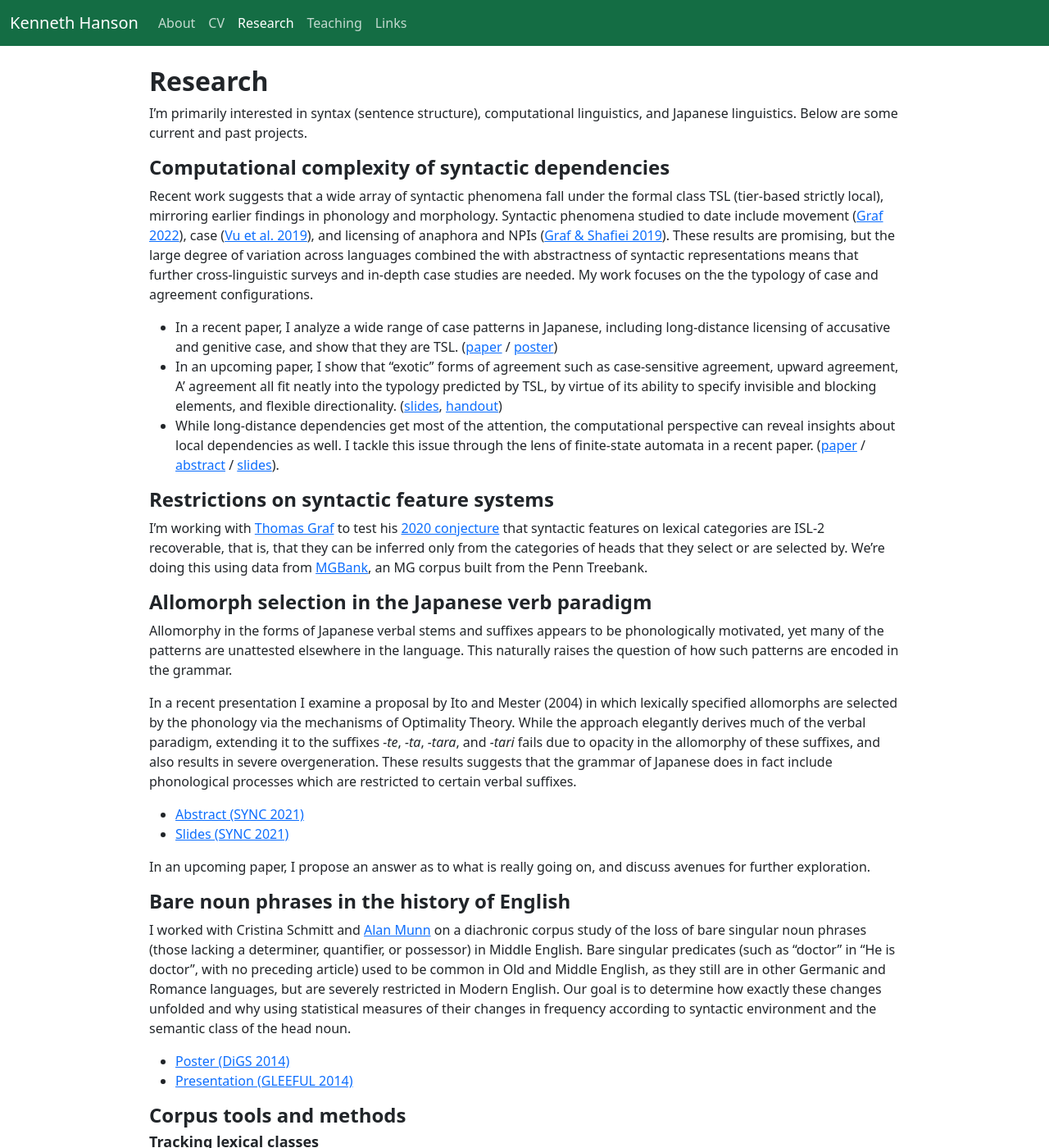
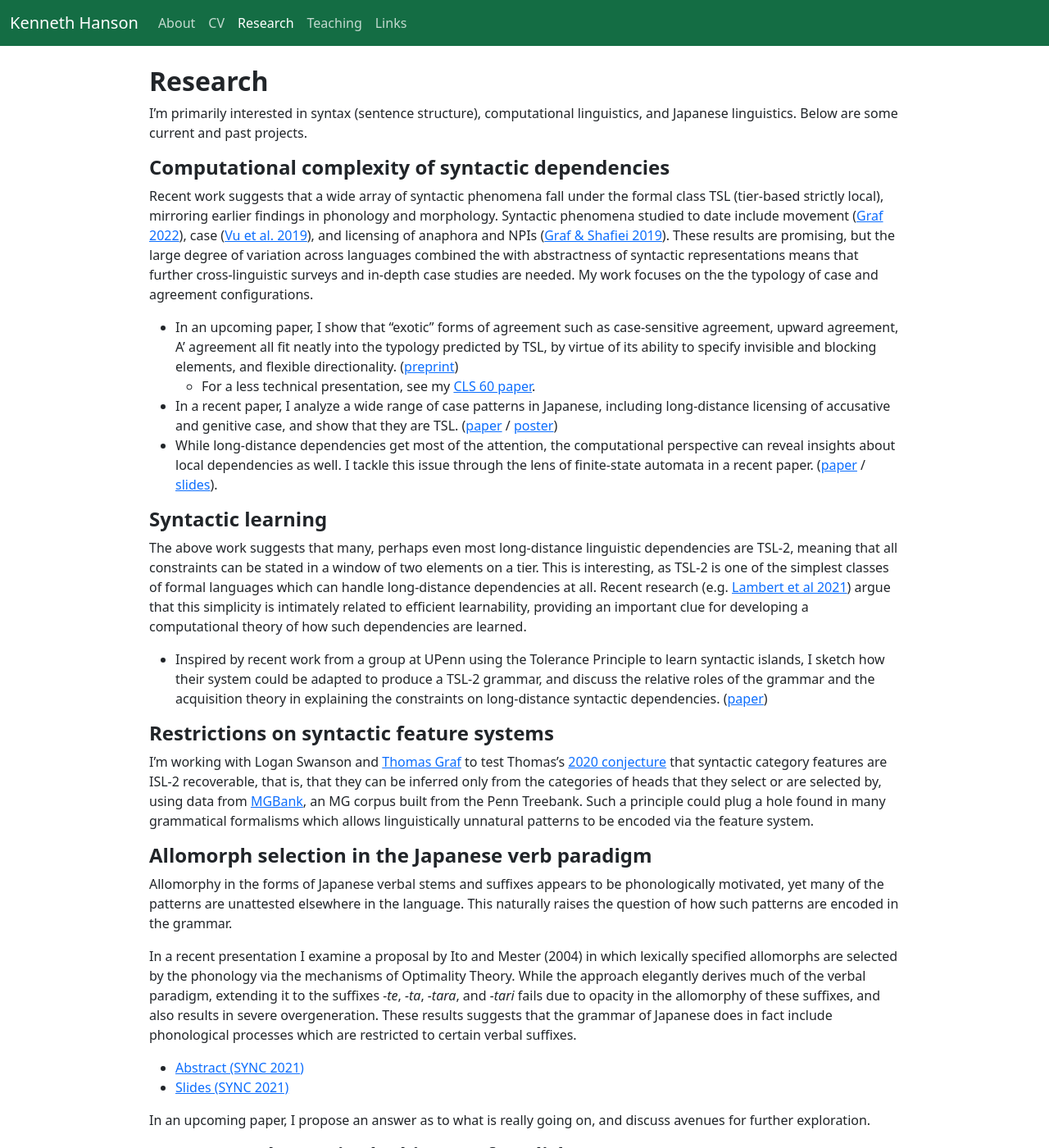
Before and after one commit to khanson679/khanson679.github.io, a Jekyll site: the page built from research.md, in a window 1280 px wide and 1400 px high. Shown: the whole window at 82% size. Built offline with Jekyll 4.4.1, drawn with Linux system fonts in a browser that asks for light colours; some of the changed text lies outside the part shown.

Commit message:
Update research page. Minor fixes.

```diff
--- a/research.md
+++ b/research.md
@@ -9,27 +9,37 @@ I'm primarily interested in syntax (sentence structure), computational linguisti
 
 ## Computational complexity of syntactic dependencies
 
-Recent work suggests that a wide array of syntactic phenomena fall under the formal class TSL (tier-based strictly local), mirroring earlier findings in phonology and morphology. Syntactic phenomena studied to date include movement ([Graf 2022][graf2022-typology]), case ([Vu et al. 2019][vu.etal2019]), and licensing of anaphora and NPIs ([Graf & Shafiei 2019][graf.shafiei2019]). These results are promising, but the large degree of variation across languages combined the with abstractness of syntactic representations means that further cross-linguistic surveys and in-depth case studies are needed. My work focuses on the the typology of case and agreement configurations.
+Recent work suggests that a wide array of syntactic phenomena fall under the formal class TSL (tier-based strictly local), mirroring earlier findings in phonology and morphology. Syntactic phenomena studied to date include movement ([Graf 2022][graf2022-movement]), case ([Vu et al. 2019][vu.etal2019]), and licensing of anaphora and NPIs ([Graf & Shafiei 2019][graf.shafiei2019]). These results are promising, but the large degree of variation across languages combined the with abstractness of syntactic representations means that further cross-linguistic surveys and in-depth case studies are needed. My work focuses on the the typology of case and agreement configurations.
 
+- In an upcoming paper, I show that "exotic" forms of agreement such as case-sensitive agreement, upward agreement, A' agreement all fit neatly into the typology predicted by TSL, by virtue of its ability to specify invisible and blocking elements, and flexible directionality. ([preprint](/files/hanson-ms-tsl-agreement.pdf))
+    - For a less technical presentation, see my [CLS 60 paper](/files/hanson-cls60-tier-based-agreement.pdf).
 - In a recent paper, I analyze a wide range of case patterns in Japanese, including long-distance licensing of accusative and genitive case, and show that they are TSL. ([paper][jpn-case] / [poster][jpn-case-poster])
-- In an upcoming paper, I show that "exotic" forms of agreement such as case-sensitive agreement, upward agreement, A' agreement all fit neatly into the typology predicted by TSL, by virtue of its ability to specify invisible and blocking elements, and flexible directionality. ([slides][tsl-agreement-slides], [handout][tsl-agreement-ho])
-- While long-distance dependencies get most of the attention, the computational perspective can reveal insights about local dependencies as well. I tackle this issue through the lens of finite-state automata in a recent paper. ([paper][sl-in-syntax] / [abstract][sl-in-syntax-abstract] / [slides][sl-in-syntax-slides]).
+- While long-distance dependencies get most of the attention, the computational perspective can reveal insights about local dependencies as well. I tackle this issue through the lens of finite-state automata in a recent paper. ([paper][sl-in-syntax] / [slides][sl-in-syntax-slides]).
 
 [sl-in-syntax]: /files/hanson-cls59-sl-in-syntax.pdf
 [sl-in-syntax-slides]: /files/hanson-cls59-slides.pdf
-[sl-in-syntax-abstract]: /files/hanson-cls59-abstract.pdf
 [jpn-case]: https://scholarworks.umass.edu/scil/vol6/iss1/4
 [jpn-case-poster]: /files/hanson-scil2023-poster.pdf
-[tsl-agreement-slides]: /files/hanson-nyubb2023-agreement-slides.pdf
-[tsl-agreement-ho]: /files/hanson-nyubb2023-agreement-ho.pdf
-[graf2022-typology]: https://aclanthology.org/2022.scil-1.15/
+[graf2022-movement]: https://aclanthology.org/2022.scil-1.15/
 [graf.shafiei2019]: https://aclanthology.org/W19-0121/
 [vu.etal2019]: https://aclanthology.org/W19-0127/
 
 
+## Syntactic learning
+
+The above work suggests that many, perhaps even most long-distance linguistic dependencies are TSL-2, meaning that all constraints can be stated in a window of two elements on a tier.
+This is interesting, as TSL-2 is one of the simplest classes of formal languages which can handle long-distance dependencies at all.
+Recent research (e.g. [Lambert et al 2021][lambert.etal2021]) argue that this simplicity is intimately related to efficient learnability, providing an important clue for developing a computational theory of how such dependencies are learned.
+
+- Inspired by recent work from a group at UPenn using the Tolerance Principle to learn syntactic islands, I sketch how their system could be adapted to produce a TSL-2 grammar, and discuss the relative roles of the grammar and the acquisition theory in explaining the constraints on long-distance syntactic dependencies. ([paper][tiers-paths])
+
+[tiers-paths]: /files/hanson-scil2024-tiers-paths-locality.pdf
+[lambert.etal2021]: https://jlm.ipipan.waw.pl/index.php/JLM/article/view/262
+
+
 ## Restrictions on syntactic feature systems
 
-I'm working with [Thomas Graf][graf] to test his [2020 conjecture][graf2020-curbing] that syntactic features on lexical categories are ISL-2 recoverable, that is, that they can be inferred only from the categories of heads that they select or are selected by. We're doing this using data from [MGBank][mgbank], an MG corpus built from the Penn Treebank.
+I'm working with Logan Swanson and [Thomas Graf][graf] to test Thomas's [2020 conjecture][graf2020-curbing] that syntactic category features are ISL-2 recoverable, that is, that they can be inferred only from the categories of heads that they select or are selected by, using data from [MGBank][mgbank], an MG corpus built from the Penn Treebank. Such a principle could plug a hole found in many grammatical formalisms which allows linguistically unnatural patterns to be encoded via the feature system.
 
 [graf]: https://thomasgraf.net
 [graf2020-curbing]: https://aclanthology.org/2020.scil-1.27/
```
Also changed, not shown: other parts of research.md (+1 -1 lines), index.md (+1 -1 lines).
